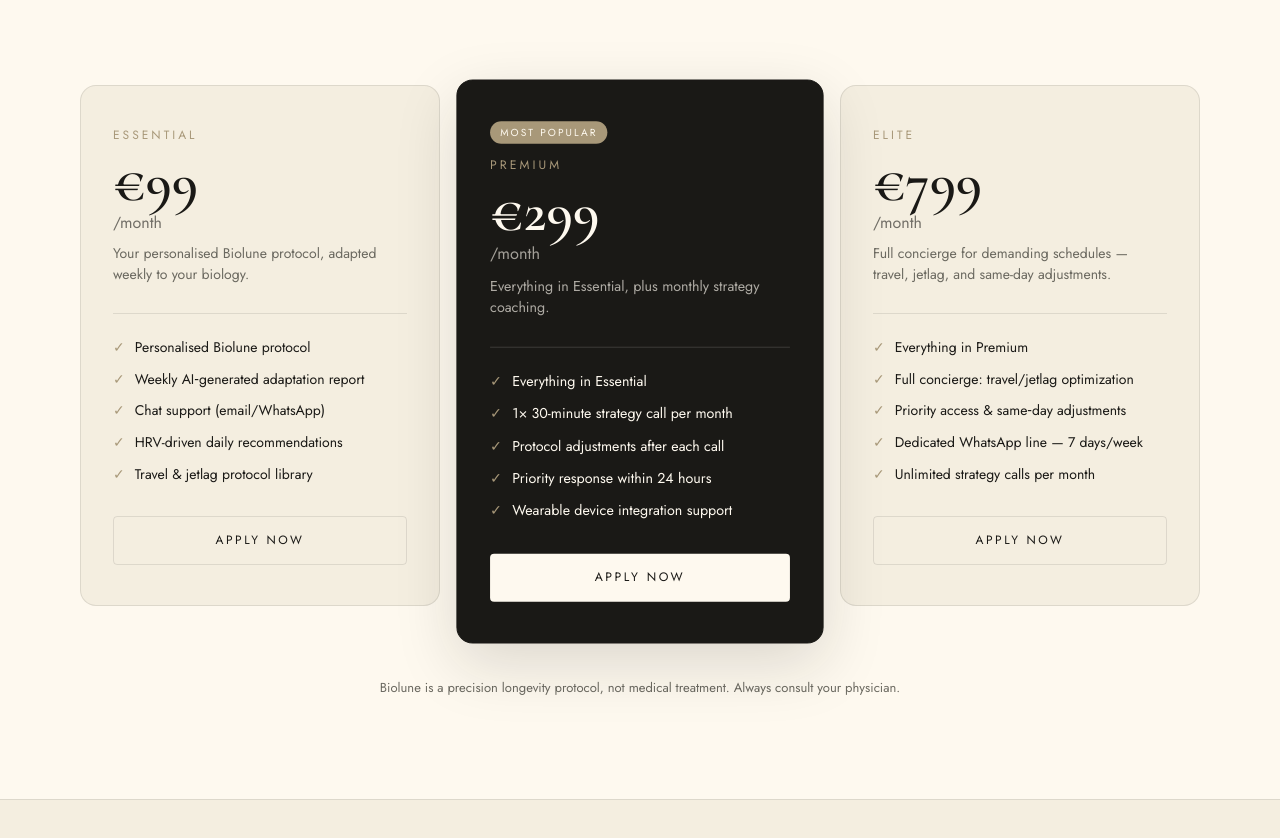
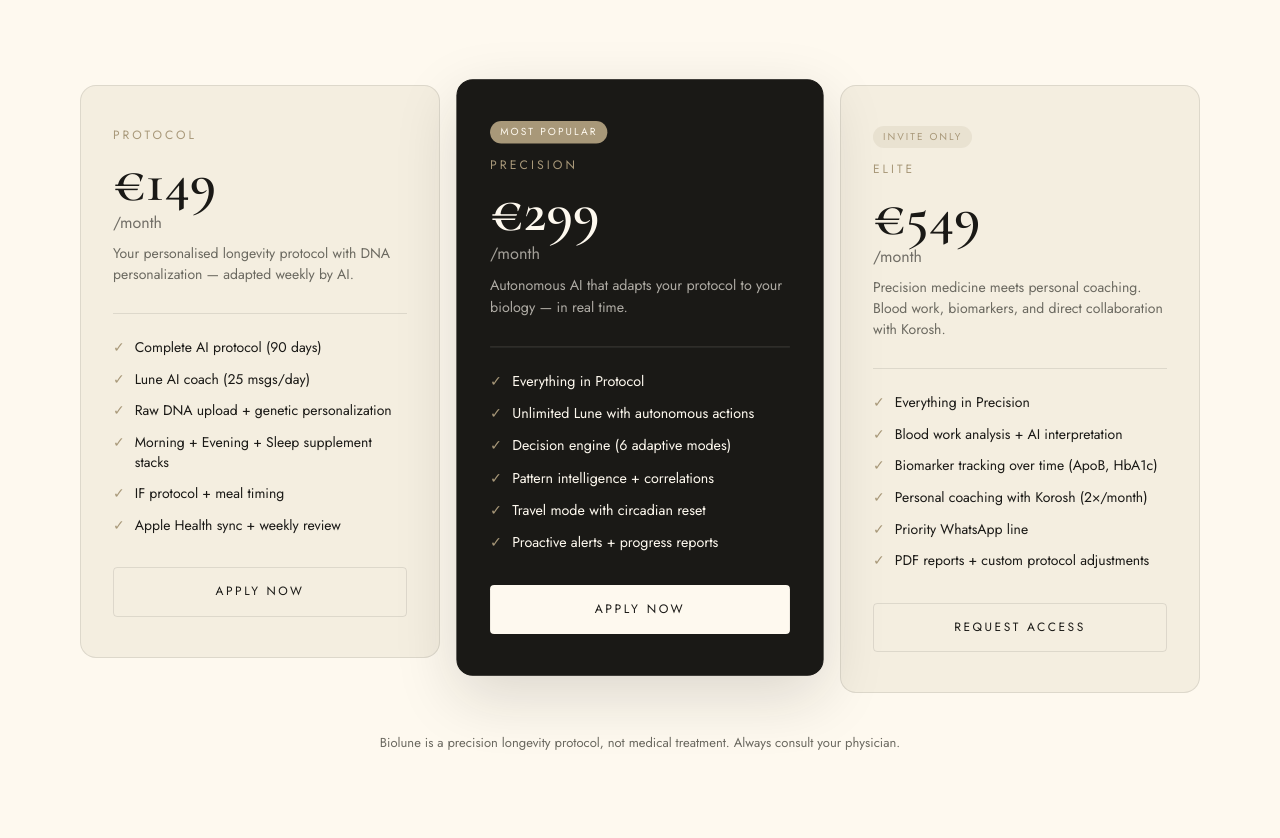
Before and after one commit to krasaian/biolune-website, a Next.js app: page /pricing in a window 1280 px wide. Shown: the part 520-1358 px from the top of the page. Built offline with nearby package versions, Linux system fonts and the light colour scheme.

Commit message:
New pricing tiers + blog rewrite with authentic voice
- Protocol €149 / Precision €299 / Elite €549 (invite only)
- Blog articles rewritten: conversational, first-person, no AI tone
- Author field added to blog posts

```diff
--- a/src/app/pricing/page.tsx
+++ b/src/app/pricing/page.tsx
@@ -4,7 +4,7 @@ import Faq from '@/components/Faq'
 
 export const metadata: Metadata = {
   title: 'Pricing — Biolune',
-  description: 'Three precision longevity protocols. Essential €99/month, Premium €299/month, Elite €799/month. Built around your biology.',
+  description: 'Three precision longevity tiers. Protocol €149/month, Precision €299/month, Elite €549/month (invite only). Built around your biology.',
 }
 
 const faqs = [
@@ -115,39 +115,41 @@ export default function Pricing() {
       <section className="section">
         <div className="container">
           <div className="plans-grid">
-            {/* Essential */}
+            {/* Protocol */}
             <div className="plan-card">
-              <div className="plan-tier">Essential</div>
-              <div className="plan-price">€99</div>
+              <div className="plan-tier">Protocol</div>
+              <div className="plan-price">€149</div>
               <div className="plan-period">/month</div>
-              <p className="plan-tagline">Your personalised Biolune protocol, adapted weekly to your biology.</p>
+              <p className="plan-tagline">Your personalised longevity protocol with DNA personalization — adapted weekly by AI.</p>
               <div className="plan-divider" />
               <ul className="plan-features">
-                <li><span className="check">✓</span> Personalised Biolune protocol</li>
-                <li><span className="check">✓</span> Weekly AI‑generated adaptation report</li>
-                <li><span className="check">✓</span> Chat support (email/WhatsApp)</li>
-                <li><span className="check">✓</span> HRV-driven daily recommendations</li>
-                <li><span className="check">✓</span> Travel & jetlag protocol library</li>
+                <li><span className="check">✓</span> Complete AI protocol (90 days)</li>
+                <li><span className="check">✓</span> Lune AI coach (25 msgs/day)</li>
+                <li><span className="check">✓</span> Raw DNA upload + genetic personalization</li>
+                <li><span className="check">✓</span> Morning + Evening + Sleep supplement stacks</li>
+                <li><span className="check">✓</span> IF protocol + meal timing</li>
+                <li><span className="check">✓</span> Apple Health sync + weekly review</li>
               </ul>
               <div className="plan-cta">
                 <Link href="/apply" className="btn btn-outline" style={{ width: '100%' }}>Apply Now</Link>
               </div>
             </div>
 
-            {/* Premium */}
+            {/* Precision */}
             <div className="plan-card featured">
               <div className="plan-badge">Most popular</div>
-              <div className="plan-tier">Premium</div>
+              <div className="plan-tier">Precision</div>
               <div className="plan-price">€299</div>
               <div className="plan-period">/month</div>
-              <p className="plan-tagline">Everything in Essential, plus monthly strategy coaching.</p>
+              <p className="plan-tagline">Autonomous AI that adapts your protocol to your biology — in real time.</p>
               <div className="plan-divider" />
               <ul className="plan-features">
-                <li><span className="check">✓</span> Everything in Essential</li>
-                <li><span className="check">✓</span> 1× 30-minute strategy call per month</li>
-                <li><span className="check">✓</span> Protocol adjustments after each call</li>
-                <li><span className="check">✓</span> Priority response within 24 hours</li>
-                <li><span className="check">✓</span> Wearable device integration support</li>
+                <li><span className="check">✓</span> Everything in Protocol</li>
+                <li><span className="check">✓</span> Unlimited Lune with autonomous actions</li>
+                <li><span className="check">✓</span> Decision engine (6 adaptive modes)</li>
+                <li><span className="check">✓</span> Pattern intelligence + correlations</li>
+                <li><span className="check">✓</span> Travel mode with circadian reset</li>
+                <li><span className="check">✓</span> Proactive alerts + progress reports</li>
               </ul>
               <div className="plan-cta">
                 <Link href="/apply" className="btn btn-gold" style={{ width: '100%' }}>Apply Now</Link>
@@ -156,20 +158,22 @@ export default function Pricing() {
 
             {/* Elite */}
             <div className="plan-card">
+              <div className="plan-badge" style={{ background: 'rgba(168,152,121,0.15)', color: 'var(--gold)' }}>Invite Only</div>
               <div className="plan-tier">Elite</div>
-              <div className="plan-price">€799</div>
+              <div className="plan-price">€549</div>
               <div className="plan-period">/month</div>
-              <p className="plan-tagline">Full concierge for demanding schedules — travel, jetlag, and same-day adjustments.</p>
+              <p className="plan-tagline">Precision medicine meets personal coaching. Blood work, biomarkers, and direct collaboration with Korosh.</p>
               <div className="plan-divider" />
               <ul className="plan-features">
-                <li><span className="check">✓</span> Everything in Premium</li>
-                <li><span className="check">✓</span> Full concierge: travel/jetlag optimization</li>
-                <li><span className="check">✓</span> Priority access & same‑day adjustments</li>
-                <li><span className="check">✓</span> Dedicated WhatsApp line — 7 days/week</li>
-                <li><span className="check">✓</span> Unlimited strategy calls per month</li>
+                <li><span className="check">✓</span> Everything in Precision</li>
+                <li><span className="check">✓</span> Blood work analysis + AI interpretation</li>
+                <li><span className="check">✓</span> Biomarker tracking over time (ApoB, HbA1c)</li>
+                <li><span className="check">✓</span> Personal coaching with Korosh (2×/month)</li>
+                <li><span className="check">✓</span> Priority WhatsApp line</li>
+                <li><span className="check">✓</span> PDF reports + custom protocol adjustments</li>
               </ul>
               <div className="plan-cta">
-                <Link href="/apply" className="btn btn-outline" style={{ width: '100%' }}>Apply Now</Link>
+                <Link href="/apply" className="btn btn-outline" style={{ width: '100%' }}>Request Access</Link>
               </div>
             </div>
           </div>
```
Also changed, not shown: src/app/page.tsx (+24 -24 lines).
